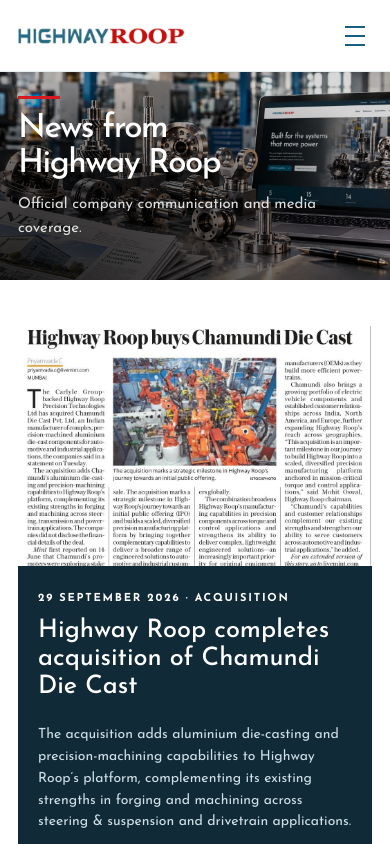
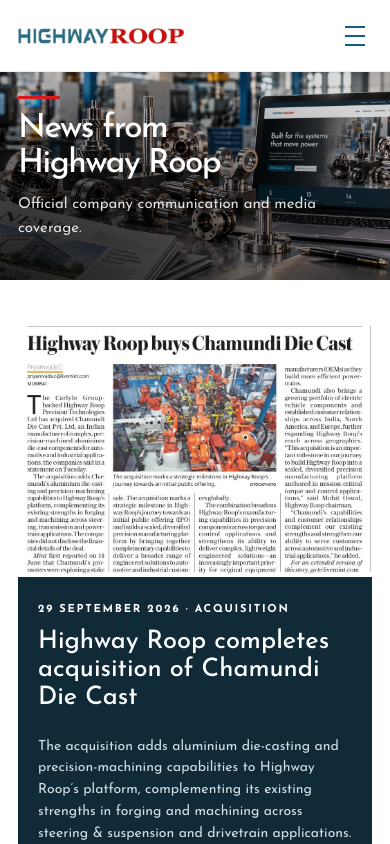
Before and after one commit to Akash-abacusdesk/highwayroop, a Next.js app: page /news-insights in a window 390 px wide. Shown: the top 844 px of the page. Built offline with nearby package versions, Linux system fonts and the light colour scheme.

Commit message:
Show news feature image fully on all screen sizes

```diff
--- a/components/about/about.css
+++ b/components/about/about.css
@@ -79,7 +79,7 @@
 .ab-linkedin{display:inline-grid;place-items:center;width:32px;height:32px;background:#102a38;color:#fff;font-weight:700;border-radius:2px}
 
 .ab-news-feature{display:grid;grid-template-columns:1fr 1fr;background:#102a38;color:#fff;min-height:580px}
-.ab-news-feature img{width:100%;height:100%;object-fit:cover}
+.ab-news-feature img{width:100%;height:100%;object-fit:contain}
 .ab-news-copy{padding:65px;display:flex;flex-direction:column;justify-content:center}
 .ab-news-copy h2{font-size:clamp(30px,3.75vw,48px);line-height:1.1;font-weight:500;margin:18px 0}
 .ab-news-copy p{color:#d0e0e6}
@@ -105,7 +105,7 @@
   .ab-heading{font-size:clamp(40px,5vw,58px)}
   .ab-stats{grid-template-columns:1fr 1fr}
   .ab-mosaic{grid-auto-rows:300px}
-  .ab-news-feature{grid-template-columns:1fr}.ab-news-feature img{max-height:520px}
+  .ab-news-feature{grid-template-columns:1fr}.ab-news-feature img{height:auto;max-height:none}
   .ab-timeline{padding-left:120px}.ab-timeline:before{left:90px}.ab-year{left:-120px}
   .ab-milestone{grid-template-columns:1fr;gap:20px;padding-bottom:56px}.ab-milestone:before{left:-36px}.ab-milestone img{height:300px}
   .ab-news-grid{grid-template-columns:1fr 1fr}
@@ -152,7 +152,7 @@
   .ab-role{font-size:12px;margin:2px 0 6px}
   .ab-bio{font-size:13px;min-height:auto;margin:0 0 10px}
   .ab-news-feature{grid-template-columns:1fr;min-height:auto}
-  .ab-news-feature img{max-height:240px}
+  .ab-news-feature img{height:auto;max-height:none}
   .ab-news-copy{padding:24px 20px}
   .ab-news-copy h2{font-size:clamp(24px,6.5vw,32px);margin:10px 0}
   .ab-news-copy p{font-size:14px}
```
